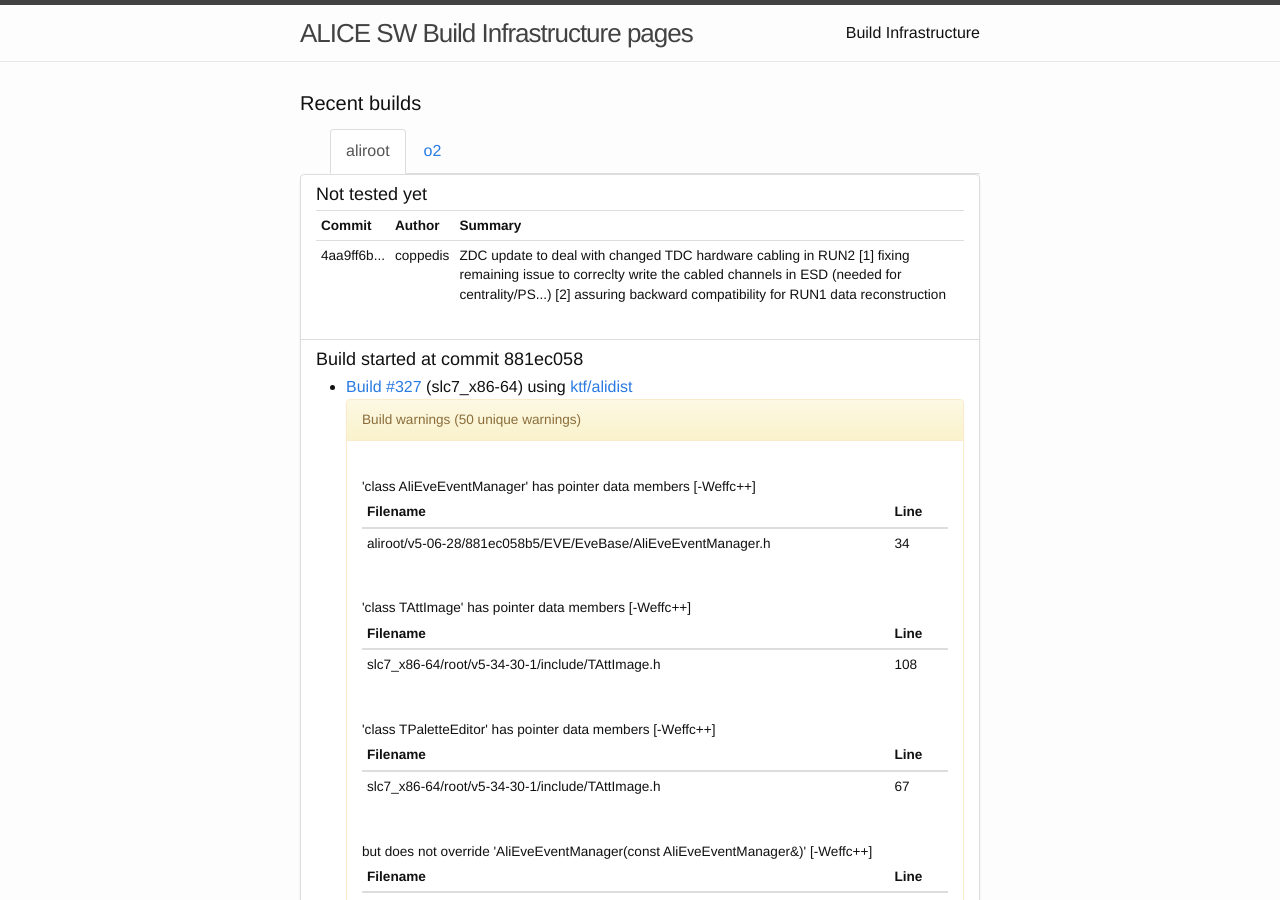
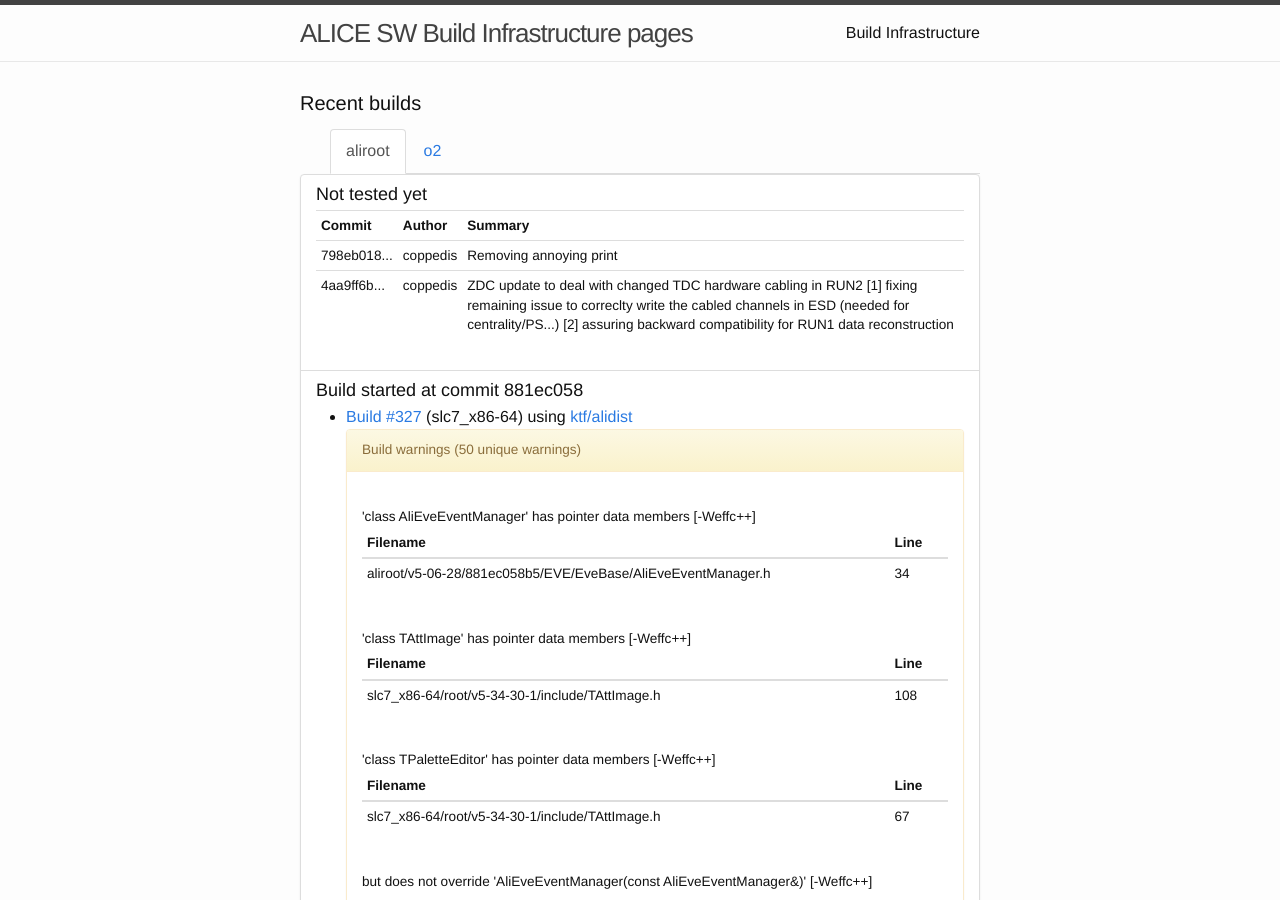
Before and after one commit to alisw/alisw.github.io, a Jekyll site: the page built from index.html, in a window 1280 px wide and 900 px high. Built offline with Jekyll 4.4.1, drawn with Linux system fonts in a browser that asks for light colours; nearby versions of some CDN libraries.

Commit message:
Updated results.

```diff
--- a/_data/commits-aliroot-master.yaml
+++ b/_data/commits-aliroot-master.yaml
@@ -1,3 +1,8 @@
+-
+ commit: "798eb018ea0e47ffa75875d2ce597f8f87e29eaf"
+ message: >-
+    Removing annoying print
+ author: !!str coppedis
 -
  commit: "4aa9ff6b204d9bb14eca176770e85bc180c36500"
  message: >-
```
